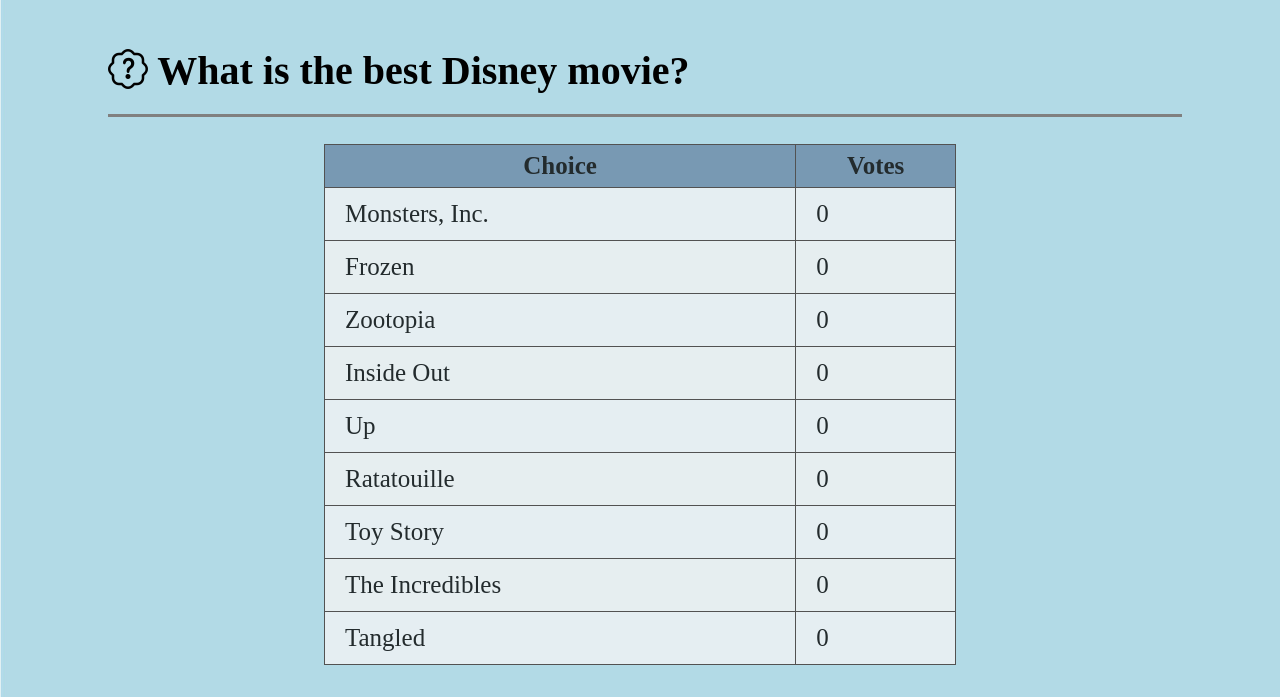
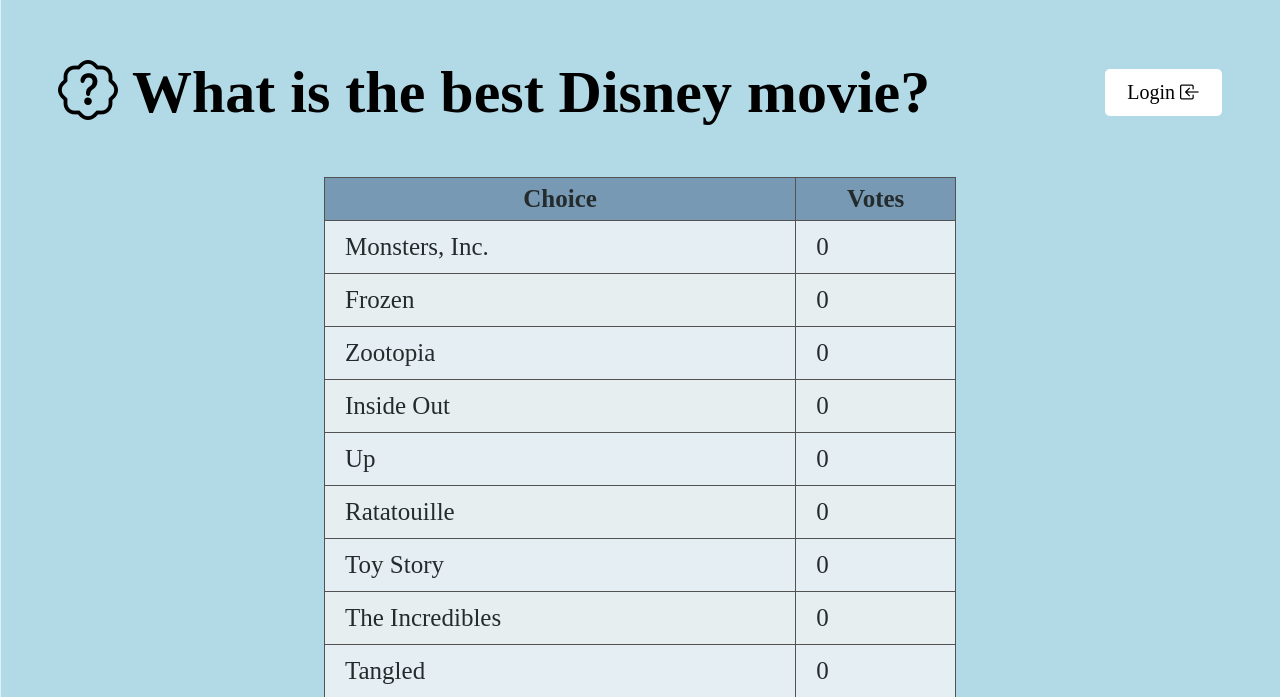
Before and after one commit to ParimaSA/ku-polls, a Django app: page /polls/1/results/ in a window 1280 px wide. Shown: the top 697 px of the page. Run offline with Django 4.2, Linux system fonts and the light colour scheme; data comes from the database, SQL or seed files in the repository; data that the repository does not hold is empty; some libraries are stand-ins or nearby versions.

Commit message:
Edit templates using base template

```diff
--- a/polls/static/polls/style.css
+++ b/polls/static/polls/style.css
@@ -6,7 +6,7 @@
     display: flex;
     justify-content: space-between;
     align-items: center;
-    padding: 20px;
+    padding: 10px;
     color: white;
 }
 
@@ -45,11 +45,8 @@
 }
 
 .q_text_h {
-    width: 85%;
-    text-align: left;
-    color: black;
-    font-size: 40px;
-    font-style: normal;
+    width: 80%;
+    text-align: center;
     padding: 20px 0px;
     margin-left: 100px;
     border-bottom-style: solid;
@@ -239,9 +236,6 @@
     opacity: 0.6;
 }
 
-
-
-
 /* Style for results.html */
 .vote_table {
     font-size: 25px;
@@ -302,3 +296,9 @@
     background-color: red;
     opacity: 0.6;
 }
+
+.line {
+    width: 90%;
+    border-bottom-style: solid;
+    border-color: grey;
+}
--- /dev/null
+++ b/polls/templates/polls/base.html
@@ -0,0 +1,36 @@
+<!DOCTYPE html>
+<html lang="en">
+<head>
+    <title>{% block title %}KU Polls{% endblock %}</title>
+    {% load static %}
+    <link rel="stylesheet" href="{% static 'polls/style.css' %}">
+    <link rel="stylesheet" href="https://cdn.jsdelivr.net/npm/bootstrap-icons/font/bootstrap-icons.css">
+    <script src="https://cdn.jsdelivr.net/npm/sweetalert2@11"></script>
+</head>
+<body>
+    <header>
+            <div class="user">
+                {% block page_header %}
+                    {% if user.is_authenticated %}
+                        <h1>Welcome back, {{ user.username }}</h1>
+                    {% else %}
+                        <h1>KU Polls</h1>
+                    {% endif %}
+                {% endblock %}
+                {% if user.is_authenticated %}
+                    <form action="{% url 'logout' %}" method="post">
+                    {% csrf_token %}
+                    <button class="log_btn" type="submit">Log Out <i class="bi bi-box-arrow-right"></i></button>
+                    </form>
+                {% else %}
+                    <a class="log_btn" href="{% url 'login' %}">Login <i class="bi bi-box-arrow-in-left"></i></a>
+                {% endif %}
+            </div>
+    </header>
+
+    {% block content %}
+        <!-- Page-specific content will be inserted here -->
+    {% endblock %}
+
+</body>
+</html>
--- a/polls/templates/polls/results.html
+++ b/polls/templates/polls/results.html
@@ -1,14 +1,12 @@
-<!DOCTYPE html>
-<html lang="en">
-<head>
-    <meta charset="UTF-8">
-    {% load static %}
-    <link rel="stylesheet" href="{% static 'polls/style.css' %}">
-    <link rel="stylesheet" href="https://cdn.jsdelivr.net/npm/bootstrap-icons/font/bootstrap-icons.css">
-    <script src="https://cdn.jsdelivr.net/npm/sweetalert2@11"></script>
-    <title>{{ question.question_text }}</title>
-</head>
-<body>
+{% extends 'polls/base.html' %}
+
+{% load static %}
+
+{% block page_header %}
+            <h1><i class="bi bi-patch-question"></i> {{ question.question_text }} </h1>
+{% endblock %}
+
+{% block content %}
     <script class="message">
         document.addEventListener('DOMContentLoaded', function() {
             {% for message in messages %}
@@ -16,7 +14,6 @@
             {% endfor %}
         });
     </script>
-    <h1 class="q_text_h"><i class="bi bi-patch-question"></i> {{ question.question_text }}</h1>
     <div class="vote_table">
         <table>
         <tr>
@@ -34,5 +31,4 @@
     <br>
     <a href="{% url 'polls:index' %}" class="result_page_btn"><i class="bi bi-skip-backward-fill"> Index</i></a>
 
-</body>
-</html>
+{% endblock %}
```
Also changed, not shown: polls/templates/polls/detail.html (+10 -16 lines), polls/templates/polls/index.html (+8 -26 lines).
